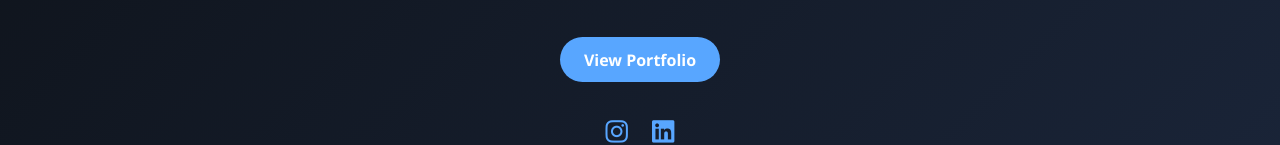
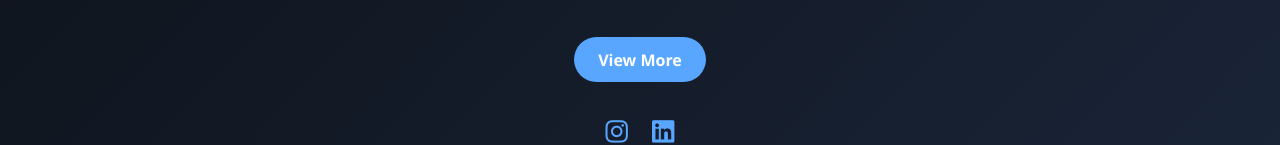
Before and after one commit to Goldemarine/ars-portofolio, a plain HTML site: page index.html in a window 1280 px wide. Shown: the part 429-574 px from the top of the page. Drawn offline with Linux system fonts and the light colour scheme.

Commit message:
Update index.html

```diff
--- a/index.html
+++ b/index.html
@@ -142,7 +142,7 @@
       Hello, I’m Aria — a passionate communication professional who blends creativity, data-driven strategy, and storytelling to connect people and ideas. Explore my portfolio to see how I craft impactful communication and media strategies.
     </p>
 
-    <a href="portofolio.html" class="btn">View Portfolio</a>
+    <a href="resume.html" class="btn">View More</a>
 
     <div class="social-icons">
       <a href="https://instagram.com" target="_blank"><i class="fab fa-instagram"></i></a>
```
